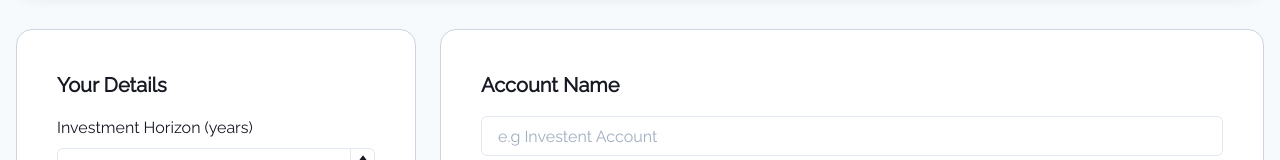
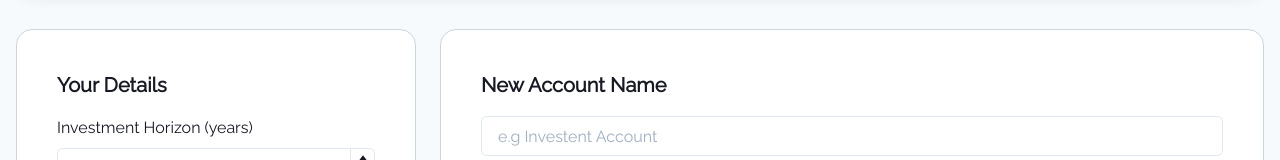
Before and after one commit to hurrmun/singaporean-fi-estimator, a React (Create React App) app: page / in a window 1280 px wide. Shown: the part 453-613 px from the top of the page. Built offline with nearby package versions, Linux system fonts and the light colour scheme.

Commit message:
Changed positioning of error text and New account box label

```diff
--- a/src/components/AddAccountBox.jsx
+++ b/src/components/AddAccountBox.jsx
@@ -54,7 +54,7 @@ const AddAccountBox = () => {
       >
         <Stack spacing={4}>
           <Text fontWeight="bold" fontSize={20}>
-            Account Name
+            New Account Name
           </Text>
           <Input
             placeholder="e.g Investent Account"
@@ -74,11 +74,11 @@ const AddAccountBox = () => {
               <Text>Add New Investent / Savings Account</Text>
             </HStack>
           </Button>
+          {errors?.accounts && (
+            <Text color="red.500">{errors?.accounts?.message}</Text>
+          )}
         </Stack>
       </Box>
-      {errors?.accounts && (
-        <Text color="red.500">{errors?.accounts?.message}</Text>
-      )}
       {/* TODO make the Account Field component take in the name from above and changes to it will affect the form state */}
       {fields.map((item, index) => (
         <Box
```
